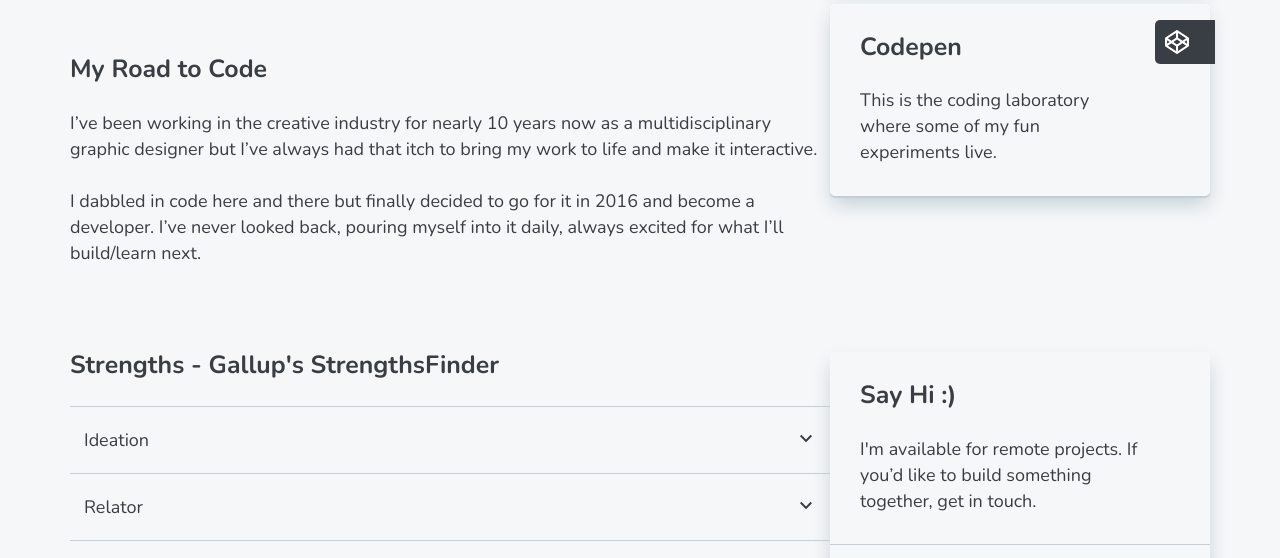
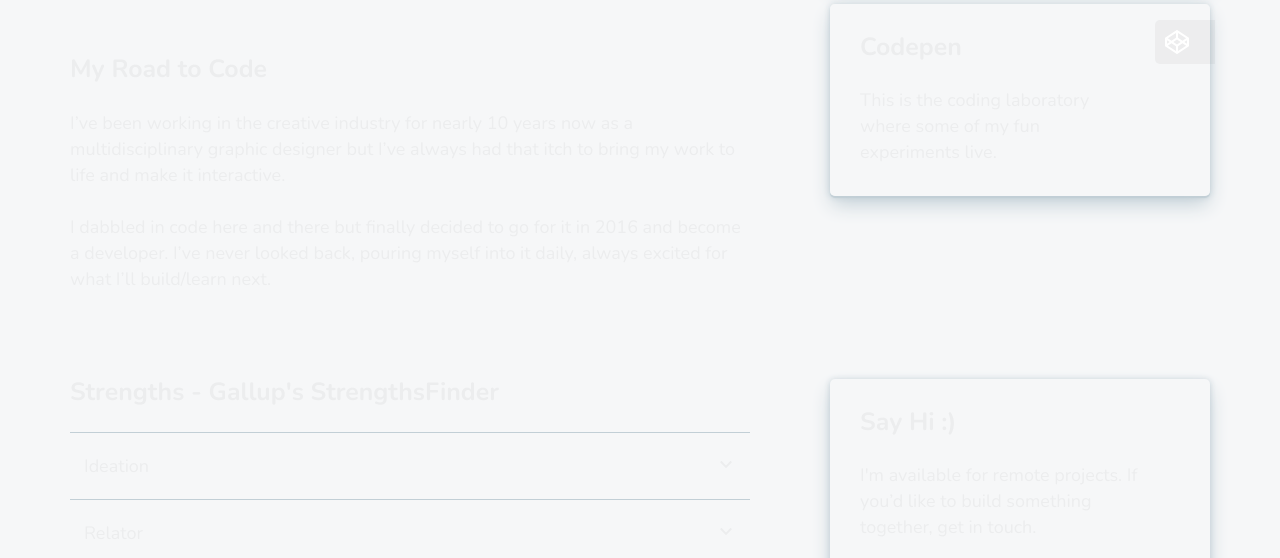
Before and after one commit to zremboldt/personal-site, a Gatsby site: page / in a window 1280 px wide. Shown: the part 608-1166 px from the top of the page. Built offline with nearby package versions, Linux system fonts and the light colour scheme; Gatsby itself is replaced by a stand-in of ours.

Commit message:
Small tweaks from the morning coding session.

```diff
--- a/src/styles/index.sass
+++ b/src/styles/index.sass
@@ -13,7 +13,8 @@
 $l1: hsla(223, 13%, 97%, 1)
 $l2: hsla(200, 20%, 91%, 1)
 $border: hsla(200, 20%, 80%, 1)
-$text: hsla(205, 9%, 24%, 1)
+// $text: hsla(205, 9%, 24%, 1)
+$text: hsla(205, 9%, 24%, .05)
 
 $shadow: 0 10px 20px -2px $border
 
@@ -85,6 +86,7 @@ body
   grid-template-columns: 2fr 380px
   grid-template-rows: 350px auto auto auto
   grid-template-areas: "logo  logo" "aboutStatement  workCards" "about  workCards" "aboutStrengths contactCard"
+  grid-gap: 0 80px
   margin: 0 auto
   padding: 50px 30px 100px
 
@@ -204,7 +206,7 @@ section
   z-index: 3
   background-color: $l1
   border-radius: 5px
-  box-shadow: 0 10px 20px -2px $border
+  box-shadow: 0 10px 20px -2px $border, 0 1px 6px $border
   // js handles opacity - fallback in <noscript> tag
   // opacity: 0
 
@@ -221,7 +223,7 @@ section
     padding: 30px 28% 30px 30px
     background-color: $l1
     border-radius: 5px
-    box-shadow: 0 2px 1px $border
+    box-shadow: 0 2px 1px $border,0 1px 6px $border
     transition: all 0.3s
 
     &:after
```
